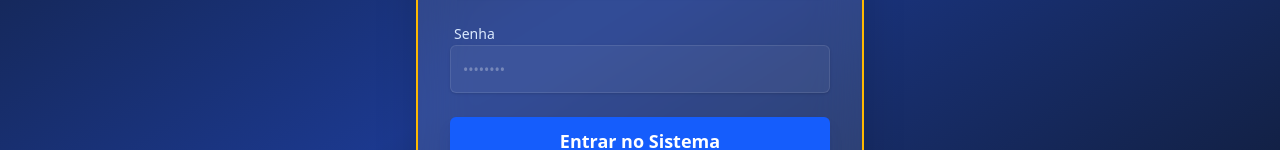
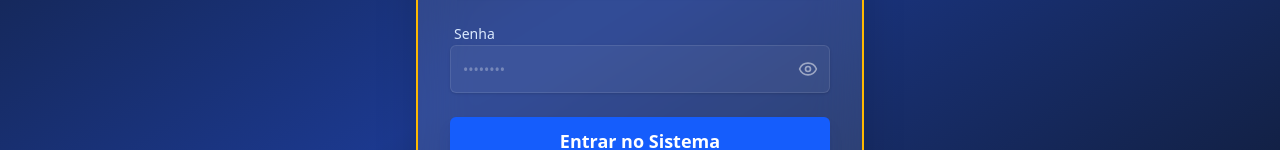
Before and after one commit to aroldoplus/Gestao-Diasplay, a React (Vite) app: page / in a window 1280 px wide. Shown: the part 417-567 px from the top of the page. Built offline with nearby package versions, Linux system fonts and the light colour scheme.

Commit message:
feat: update branding and add password visibility
Rename app title to "Gestão de Clientes Brisa Mar FM" and add a toggle button to the login screen to reveal/hide the password.

```diff
--- a/src/App.tsx
+++ b/src/App.tsx
@@ -627,8 +627,8 @@ export default function App() {
         <div className="absolute inset-0 bg-gradient-to-br from-white/10 to-transparent pointer-events-none" />
         <div className="mx-auto max-w-7xl flex flex-col gap-6 md:flex-row md:items-center md:justify-between relative z-10">
           <div>
-            <h1 className="text-3xl font-bold tracking-tight text-[#FFD700] drop-shadow-sm">Gestão de Clientes</h1>
-            <p className="text-indigo-100 mt-1 font-medium text-sm md:text-base opacity-90">Gerencie contratos e chamadas de forma simples e eficiente.</p>
+            <h1 className="text-3xl font-bold tracking-tight text-[#FFD700] drop-shadow-sm">Gestão de Clientes Brisa Mar FM</h1>
+            <p className="text-indigo-100 mt-1 font-medium text-sm md:text-base opacity-90">Gerenciamento de contratos e chamadas de forma simples e eficiente.</p>
           </div>
           <div className="flex flex-wrap items-center gap-2">
             <Button
--- a/src/components/Login.tsx
+++ b/src/components/Login.tsx
@@ -1,7 +1,7 @@
 import React, { useState } from 'react';
 import { Button } from './ui/Button';
 import { Input } from './ui/Input';
-import { Radio } from 'lucide-react';
+import { Radio, Eye, EyeOff } from 'lucide-react';
 import { motion } from 'motion/react';
 
 interface LoginProps {
@@ -12,6 +12,7 @@ export const Login: React.FC<LoginProps> = ({ onLogin }) => {
   const [email, setEmail] = useState('');
   const [password, setPassword] = useState('');
   const [error, setError] = useState('');
+  const [showPassword, setShowPassword] = useState(false);
 
   const handleSubmit = (e: React.FormEvent) => {
     e.preventDefault();
@@ -59,13 +60,22 @@ export const Login: React.FC<LoginProps> = ({ onLogin }) => {
 
               <div className="space-y-2">
                 <label className="text-sm font-medium text-blue-100 ml-1">Senha</label>
-                <Input
-                  type="password"
-                  value={password}
-                  onChange={(e) => setPassword(e.target.value)}
-                  placeholder="••••••••"
-                  className="bg-white/5 border-white/10 text-white placeholder:text-white/30 focus:border-blue-400 focus:ring-blue-400/20 h-12"
-                />
+                <div className="relative">
+                  <Input
+                    type={showPassword ? 'text' : 'password'}
+                    value={password}
+                    onChange={(e) => setPassword(e.target.value)}
+                    placeholder="••••••••"
+                    className="bg-white/5 border-white/10 text-white placeholder:text-white/30 focus:border-blue-400 focus:ring-blue-400/20 h-12 pr-12"
+                  />
+                  <button
+                    type="button"
+                    onClick={() => setShowPassword(!showPassword)}
+                    className="absolute right-3 top-1/2 -translate-y-1/2 text-white/50 hover:text-white/80 focus:outline-none transition-colors"
+                  >
+                    {showPassword ? <EyeOff className="w-5 h-5" /> : <Eye className="w-5 h-5" />}
+                  </button>
+                </div>
               </div>
 
               {error && (
```
